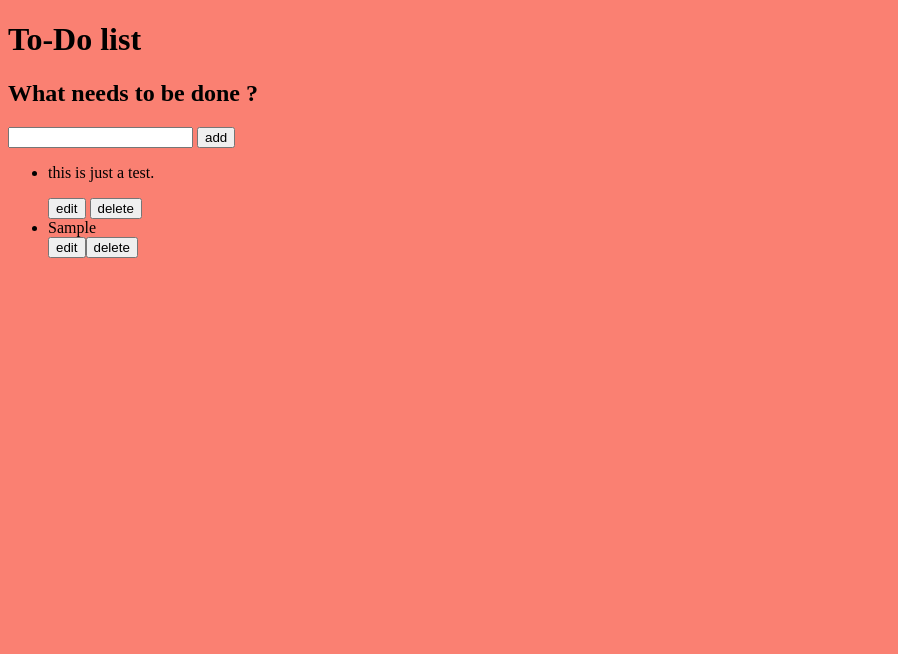
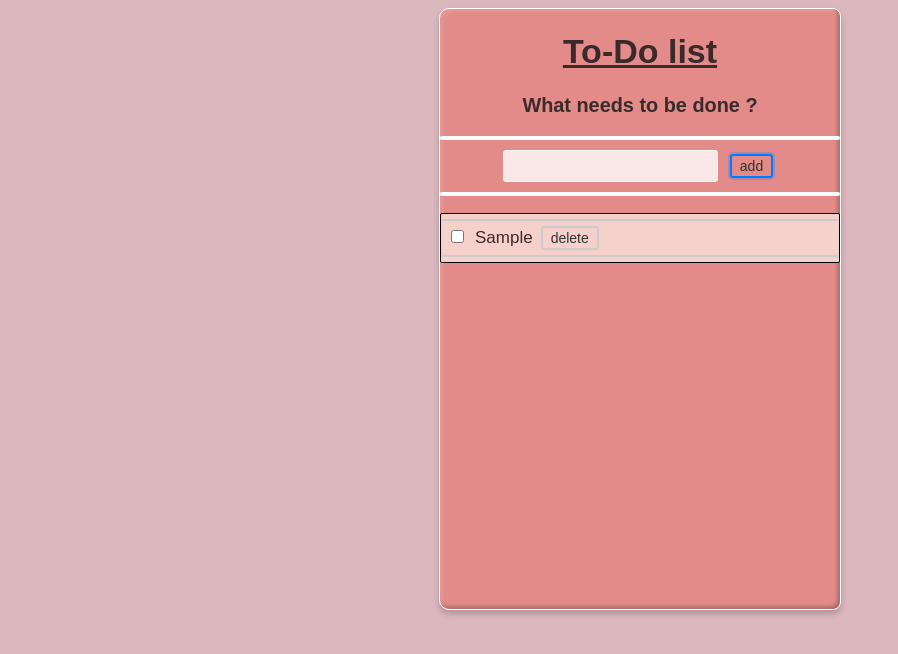
Before and after one commit to AnuragNegii/to-do-app, a plain HTML site: page index.html in a window 1280 px wide. Both pictures are taken after typing "Sample" into the empty fields and a click on the button "add". Shown: the whole page, without its empty margins (0-898 px from the left). Drawn offline with Linux system fonts and the light colour scheme.

Commit message:
completed persisting of data and look of the app

```diff
--- a/index.html
+++ b/index.html
@@ -9,21 +9,16 @@
     <script defer src="script.js"></script>
   </head>
   <body>
-        <div>
+    <div class="mainDiv">
       <h1>To-Do list</h1>
-            <form>
-                <h2> What needs to be done ?</h2>
-                <input type="text" name="to-do" value="" class="inputTask">
+      <h3> What needs to be done ?</h3>
+      <hr class="divider">
+      <div class="inputContainer">
+      <input type="text" name="to-do" value="" class="inputTask" autocomplete="off">
       <button type="button" class="addTask">add</button>
-            </form>
+        </div>
+      <hr class="divider">
       <ul class="mainList">
-                <li type="checkbox">
-                    <div>
-                        <p>this is just a test.</p>
-                        <button type="">edit</button>
-                        <button type="">delete</button>
-                    </div>
-                </li>
       </ul>
     </div>
   </body>
--- a/script.js
+++ b/script.js
@@ -3,31 +3,106 @@ const inputTask = document.querySelector(".inputTask")
 const mainList = document.querySelector(".mainList");
 const addTaskBtn = document.querySelector(".addTask")
 
+inputTask.focus();
 addTaskBtn.addEventListener("click", createToDoList);
-console.log("This is a message to the console");
+
+inputTask.addEventListener("keydown", function(event){
+  if (event.key === "Enter"){
+    console.log("Event enter fired");
+    createToDoList();
+  }
+});
 
 function createToDoList(){
-    if (inputTask.value === ""){
-        alert("add a value");
-        return ;
+  if(inputTask.value === ""){
+    alert("add a Task");
+    return;
+  }
+
+  //Creating nesseccary elements for the list to add
+  const div = document.createElement("div");
+  const list= document.createElement("li");
+  const checkbox= document.createElement("input");
+  checkbox.type = "checkbox";
+  const button= document.createElement("button");
+  button.textContent = "delete";
+  const para = document.createElement("p");
+  para.textContent = inputTask.value.trim();
+  inputTask.value = "";
+  //adding elements to the main List
+  mainList.appendChild(list);
+
+  //adding elements to the list so that there is a heirarchy
+  list.appendChild(div);
+  list.appendChild(checkbox);
+  list.appendChild(para);
+  list.appendChild(button);
+
+  //delete button functionality
+  button.addEventListener("click", (event) => {
+    mainList.removeChild(list);
+    saveToLocalStorage();
+  });
+
+  //para click event
+  para.addEventListener("click", (event) => {
+    replaceWithPara(para, list)
+  });
+
+  checkbox.addEventListener("click", (evnet) => {
+    if (checkbox.checked){
+      para.style.textDecoration = "line-through";
+    }else{
+      para.style.textDecoration = "";
     }
-    const newDiv = document.createElement("div");
-    const newList = document.createElement("li");
-    const button1 = document.createElement("button");
-    const button2 = document.createElement("button");
-    const para = document.createElement("p");
+    saveToLocalStorage();
+  });
 
-    button1.textContent = "edit";
-    button2.textContent = "delete";
-    newList.textContent = inputTask.value.trim();
+  saveToLocalStorage();
+}
 
-    console.log(inputTask.value);
-    inputTask.value = "";
+//function for replacing para with input element
+function replaceWithPara(para, list){
+  const inputForEdit = document.createElement("input");
+  inputForEdit.type = "text";
+  inputForEdit.value = para.textContent;
+  list.replaceChild(inputForEdit, para);
+  inputForEdit.focus();
+  let isEditing = false;
+  //after editing functionality
+  inputForEdit.addEventListener("blur", (event)=>{
+    if (!isEditing){
+      para.textContent = inputForEdit.value;
+      list.replaceChild(para, inputForEdit);
+      saveToLocalStorage();
+    }
+  });
 
+}
 
-    mainList.appendChild(newDiv);
-    newDiv.appendChild(newList);
+function saveToLocalStorage(){
+  const tasks =[]
+  const saveData = document.querySelectorAll(".mainList li")
+  saveData.forEach(function(content){
+    const text = content.querySelector("p")?.textContent || "";
+    const checked = content.querySelector("input[type='checkbox']")?.checked || false;
+    tasks.push({text, checked});
+  });
+  localStorage.setItem("todoList", JSON.stringify(tasks))
+}
 
-    newDiv.appendChild(button1);
-    newDiv.appendChild(button2);
+function loadingFromLocalStorage(){
+  const tasks = JSON.parse(localStorage.getItem("todoList") || "[]");
+  tasks.forEach(task=> {
+    if(!task.text.trim()) return;
+    inputTask.value = task.text;
+    createToDoList();
+    const lastListItem = mainList.lastElementChild;
+    const checkbox = lastListItem.querySelector("input[type='checkbox']");
+    const para =  lastListItem.querySelector("p");
+    checkbox.checked = task.checked;
+    para.style.textDecoration = checkbox.checked ?"line-through" : "";
+  });
 }
+
+loadingFromLocalStorage();
--- a/style.css
+++ b/style.css
@@ -1,5 +1,113 @@
+html{
+  font-family: sans-serif;
+}
+
+h1{
+  text-decoration: underline;
+  color: #3A2A2C;
+  text-align: center;
+}
+
+h3{
+  color: #3A2A2C;
+  text-align: center;
+}
+
+body{
+  display: flex;
+  justify-content: center;
+  align-items: center;
+  background-color: #DBB8BD;
+}
+
+ul{
+  list-style: none;
+  justify-content: left;
+  text-align: left;
+  background-color:  #F6D0CB;
+  padding: 1px 1px 1px 1px;
+  border: 1px solid #000;
+  border-radius: 2px 2px 2px 2px;
+}
+
+p{
+  margin: 8px 8px;
+  display: inline;
+}
+
+.inputContainer {
+  display: flex;
+  justify-content: center;
+  gap: 8px; /* optional spacing between input and button */
+  margin: 10px 0;
+}
+
+input {
+  padding: 3px;
+  font-size: 1rem;
+  border-radius: 3px;
+  border: 1px solid white;
+  outline: none;
+  background-color: rgba(255, 255, 255, 0.8);
+  color: black;
+}
+
+.addTask{
+  align-items: center;
+  justify-content: center;
+  margin: 4px 4px;
+}
+
+.mainDiv{
+  width : 400px;
+  height: auto;
+  min-height: 600px;
+  background-color: #E28B88;
+  flex-direction: column;
+  align-items: center;
+  font-size: 1.0625rem;
+  color: #3A2A2C;
+  border: 1px solid white;
+  border-radius: 10px 8px 8px 10px;
+    box-shadow: 0px 4px 6px rgba(0, 0, 0, 0.2),
+                inset 2px 2px 4px rgba(255, 255, 255, 0.2),
+                inset -2px -2px 4px rgba(0, 0, 0, 0.3)
+}
+.divider {
+  width: 100%;
+  height: 4px;
+  background-color: white;
+  border: none;
+  border-radius: 4px;
+  margin: 10px auto;
+}
+
+.mainList li {
+  border-top: 2px solid #ccc;
+  border-bottom: 2px solid #ccc;
+  margin: 4px 0;
+  padding: 5px;
+}
+button {
+  background-color: transparent;
+  border: 2px solid #ccc;
+  color: #333;
+  font-size: 14px;
+  padding: 2px 8px;
+  cursor: pointer;
+  border-radius: 3px;
+  transition: all 0.3s ease;
+  outline: none;
+}
+
+button:hover {
+  background-color: #f0f0f0;
+  border-color: #888;
+  color: #555;
+}
 
 
-body{
-    background-color: salmon;
+button:focus {
+  border-color: #007bff;
+  box-shadow: 0 0 0 2px rgba(0, 123, 255, 0.25);
 }
```
Lines whose indentation alone changed are shown as unchanged.
